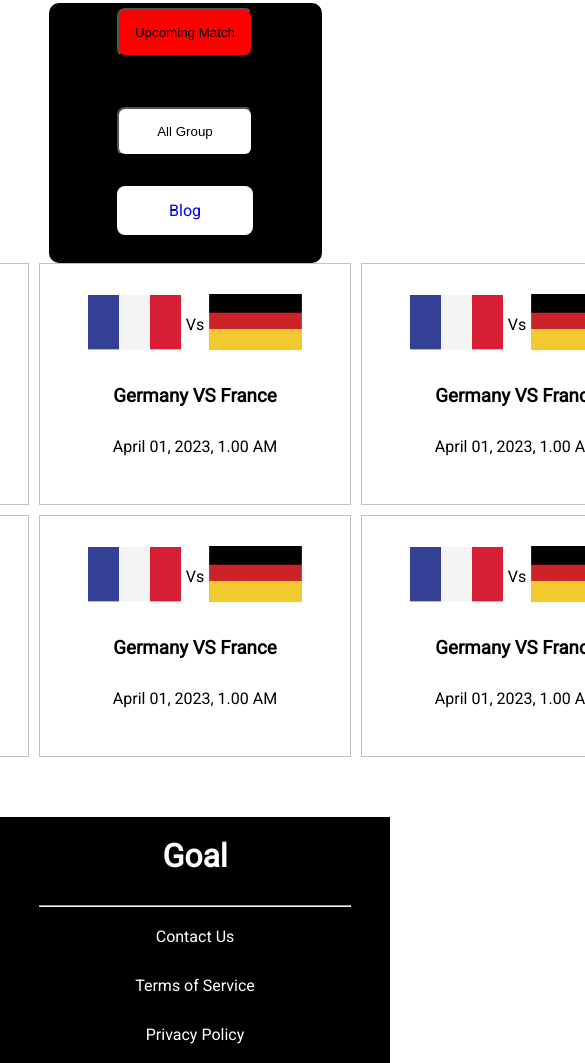
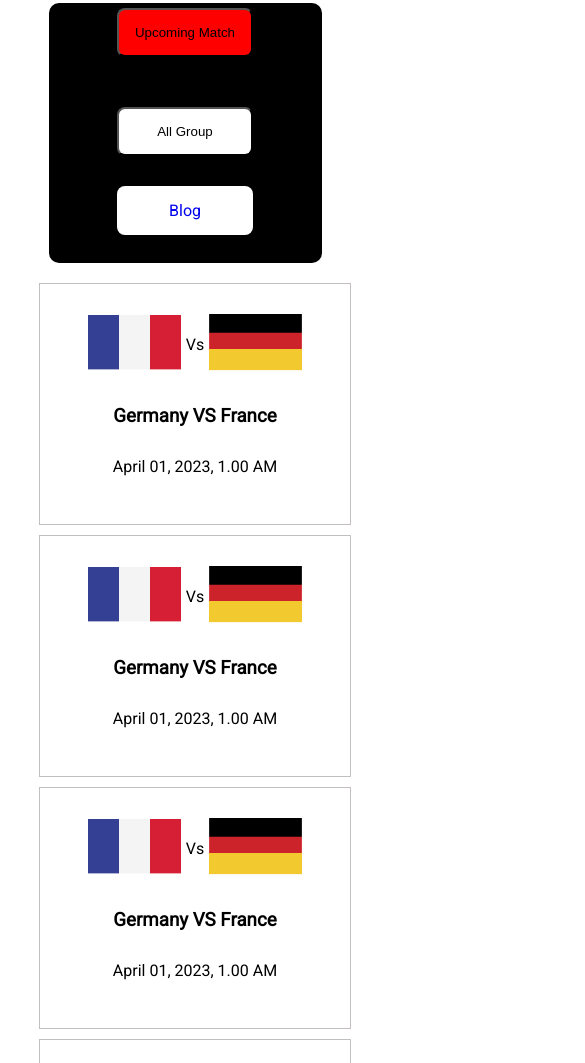
Before and after one commit to chanchal26/world-cup, a plain HTML site: page upcomming.html in a window 390 px wide. Shown: the part 1082-2145 px from the top of the page, 585 px wide, since content can reach past the window. Drawn offline with Linux system fonts and the light colour scheme.

Commit message:
mobile device done

```diff
--- a/style.css
+++ b/style.css
@@ -202,11 +202,12 @@ Upcomming section
     .container {
         display: flex;
         flex-direction: column;
+        width: fit-content;
         height: fit-content;
-        width: fit-content;
         justify-content: center;
         align-items: center;
         margin: 0;
+
     }
 
     .text-section {
@@ -256,4 +257,10 @@ Upcomming section
         margin: 0px;
         padding-bottom: 20px;
     }
+
+    .up-container {
+        display: grid;
+        grid-template-columns: repeat(1, 1fr);
+        margin: 20px;
+    }
 }
```
